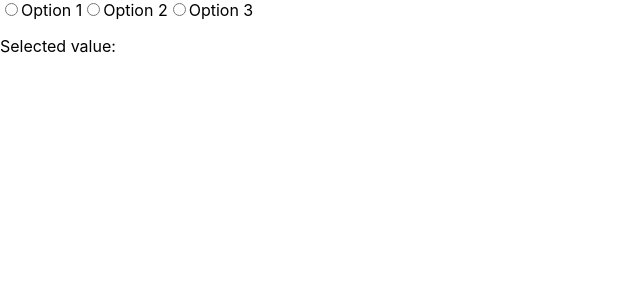
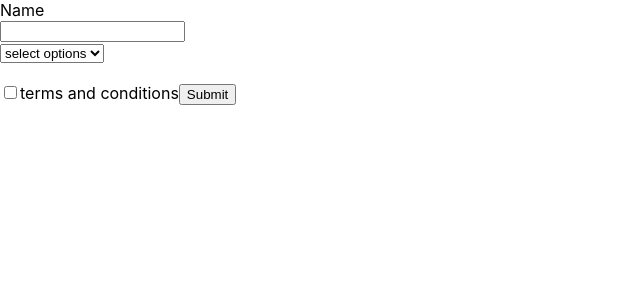
Before and after one commit to Saranshtomar/ReactBasics, a React (Create React App) app: page / in a window 1280 px wide. Shown: the top 300 px of the page, without its empty margins (0-640 px from the left). Built offline with nearby package versions, Linux system fonts and the light colour scheme.

Commit message:
form hadling

```diff
--- a/src/App.js
+++ b/src/App.js
@@ -4,53 +4,33 @@ import User from "./User";
 import { useState } from "react";
 
 function App() {
+  const [name, setName] = useState("");
+  const [tnc, setTnc] = useState(false);
+  const [gender, setGender] = useState("");
 
-// State to track the selected radio button value
-const [selectedValue, setSelectedValue] = useState('');
+  function Submit(e) {
 
-// Event handler to update the selected value when a radio button is clicked
-const handleRadioChange = (event) => {
-  setSelectedValue(event.target.value);
-};
+  }
+  return (
+    <div>
 
-
-
-  return (
-    <>
-
-      <input
-        type="radio"
-        id="option1"
-        name="options"
-        value="option1"
-
-        onChange={handleRadioChange}
-      />
-      <label htmlFor="option1">Option 1</label>
-
-      <input
-        type="radio"
-        id="option2"
-        name="options"
-        value="option2"
-
-        onChange={handleRadioChange}
-      />
-      <label htmlFor="option2">Option 2</label>
-
-      <input
-        type="radio"
-        id="option3"
-        name="options"
-        value="option3"
-
-        onChange={handleRadioChange}
-      />
-      <label htmlFor="option3">Option 3</label>
-
-      <p>Selected value: {selectedValue}</p>
-      </>
-
+      <form onSubmit={Submit}>
+        <label>Name</label>
+        <br></br>
+        <input type="text"  onChange={(e)=>setName(e.target.value)}  />
+        <br />
+        <select onChange={(e)=>setGender(e.target.value)}>
+          <option>select options</option>
+          <option>Male</option>
+          <option>female</option>
+        </select>
+        <br></br>
+        <br></br>
+        <input type="checkbox" onChange={(e)=>setTnc(e.target.checked)}></input>
+        <span>terms and conditions</span>
+        <button type="submit">Submit</button>
+      </form>
+    </div>
   );
 }
 
--- a/src/User.js
+++ b/src/User.js
@@ -3,7 +3,11 @@ function User(props) {
 
   return (
     <>
-     <button onClick={props.increase}>change in child </button>
+     <h1>
+      {props.name}<br/>
+      {props.tnc}<br/>
+      {props.gender}<br/>
+     </h1>
 
     </>
   );
```
